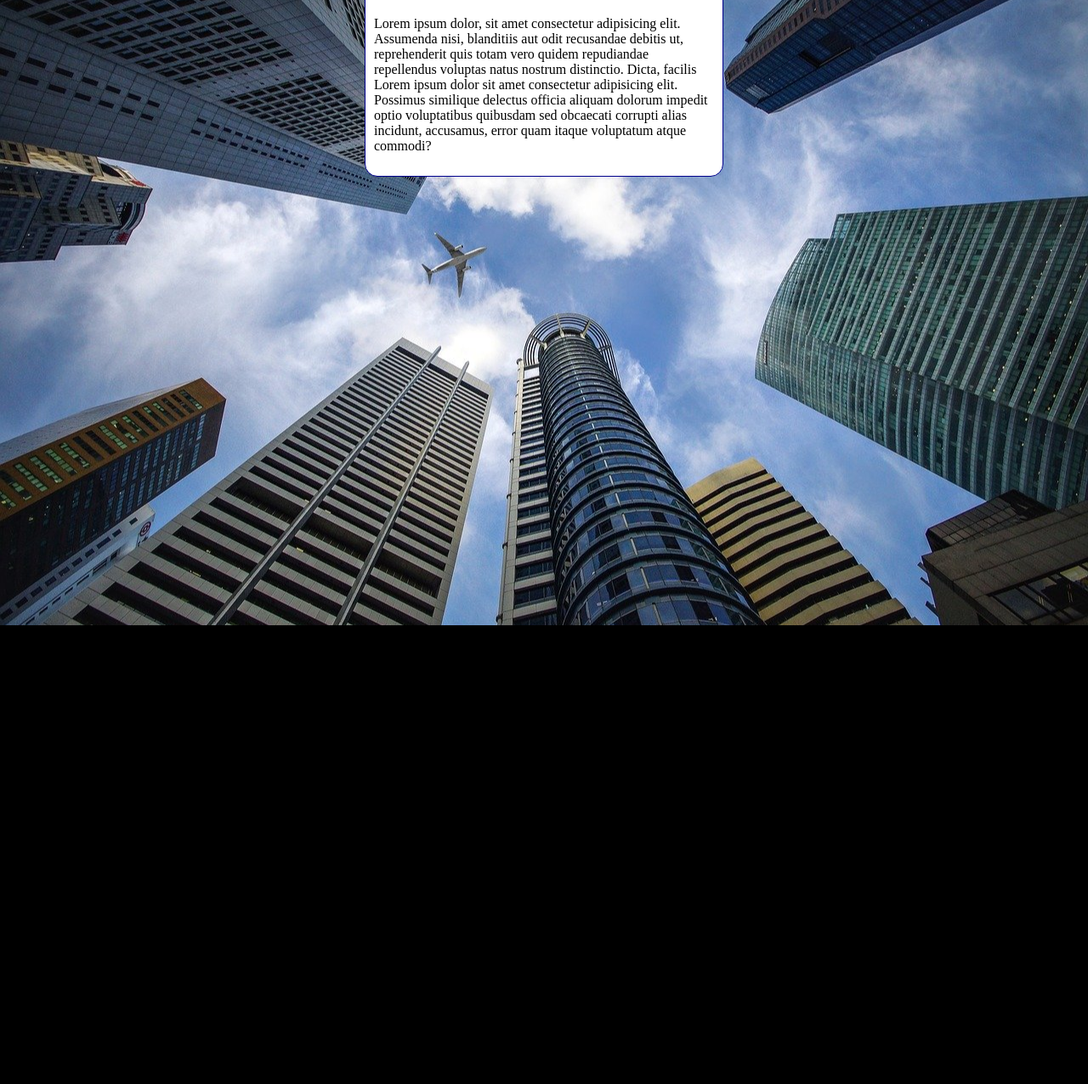
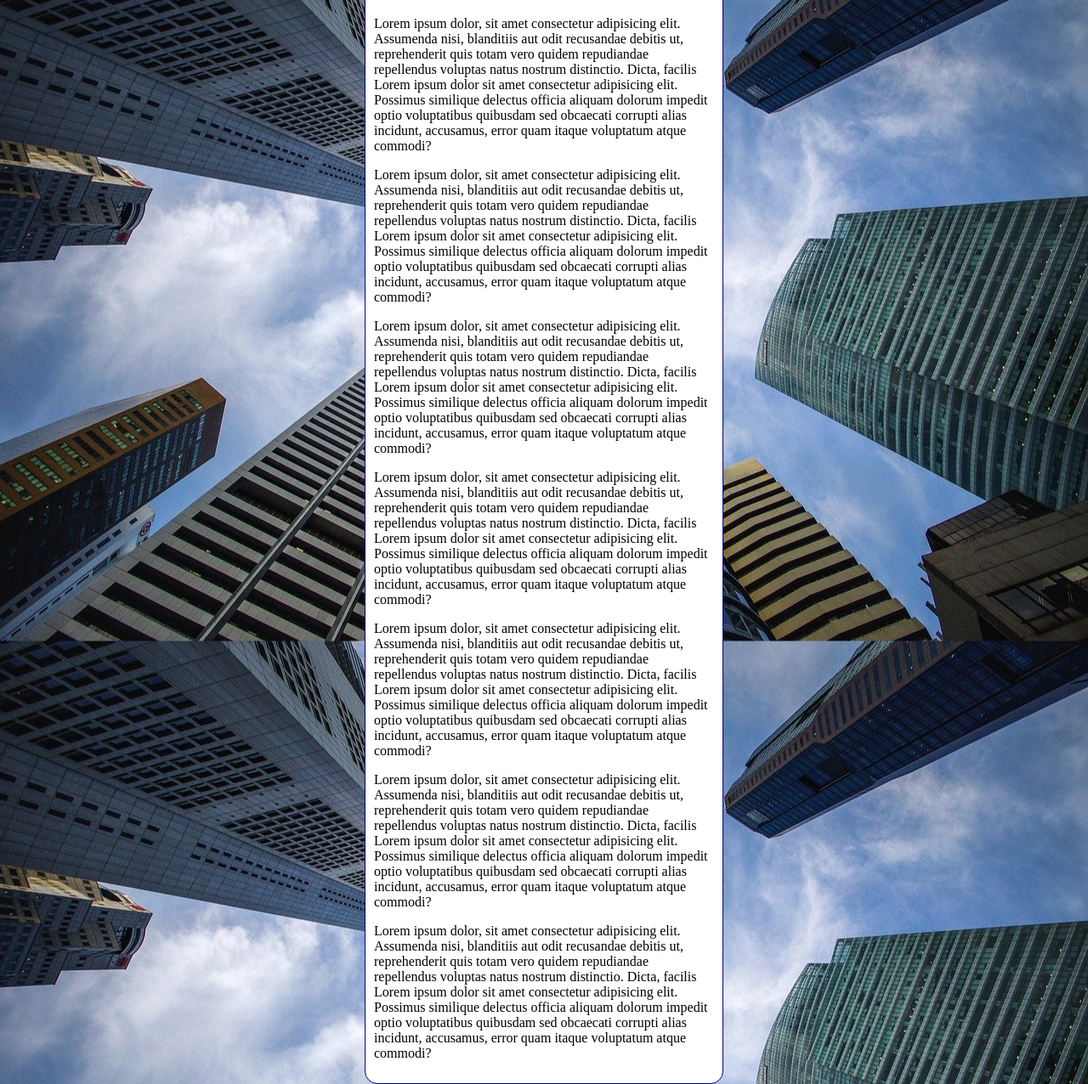
Before and after one commit to EduardoL07/html-css, a plain HTML site: page Módulo 3/ex022/fundo006.html in a window 1280 px wide. Shown: the part 80-1356 px from the top of the page at 85% size. Before the commit the page ends 816 px from the top, so only its background shows below. Drawn offline with Linux system fonts and the light colour scheme.

Commit message:
Update fundo006.html

```diff
--- a/Módulo 3/ex022/fundo006.html
+++ b/Módulo 3/ex022/fundo006.html
@@ -10,7 +10,7 @@
             background-color: black;
             background-image: url(imagens/wallpaper002.jpg);
             background-position: center center;
-            background-repeat: no-repeat;
+            background-repeat: repeat-y;
             background-size: cover;
         }
 
@@ -28,6 +28,18 @@
     <main>
         <h1>Teste de Imagem de Fundo </h1>
         <p>Lorem ipsum dolor, sit amet consectetur adipisicing elit. Assumenda nisi, blanditiis aut odit recusandae debitis ut, reprehenderit quis totam vero quidem repudiandae repellendus voluptas natus nostrum distinctio. Dicta, facilis Lorem ipsum dolor sit amet consectetur adipisicing elit. Possimus similique delectus officia aliquam dolorum impedit optio voluptatibus quibusdam sed obcaecati corrupti alias incidunt, accusamus, error quam itaque voluptatum atque commodi?<facere</p>
+        <p>Lorem ipsum dolor, sit amet consectetur adipisicing elit. Assumenda nisi, blanditiis aut odit recusandae debitis ut, reprehenderit quis totam vero quidem repudiandae repellendus voluptas natus nostrum distinctio. Dicta, facilis Lorem ipsum dolor sit amet consectetur adipisicing elit. Possimus similique delectus officia aliquam dolorum impedit optio voluptatibus quibusdam sed obcaecati corrupti alias incidunt, accusamus, error quam itaque voluptatum atque commodi?<facere</p>
+
+        <p>Lorem ipsum dolor, sit amet consectetur adipisicing elit. Assumenda nisi, blanditiis aut odit recusandae debitis ut, reprehenderit quis totam vero quidem repudiandae repellendus voluptas natus nostrum distinctio. Dicta, facilis Lorem ipsum dolor sit amet consectetur adipisicing elit. Possimus similique delectus officia aliquam dolorum impedit optio voluptatibus quibusdam sed obcaecati corrupti alias incidunt, accusamus, error quam itaque voluptatum atque commodi?<facere</p>
+
+
+        <p>Lorem ipsum dolor, sit amet consectetur adipisicing elit. Assumenda nisi, blanditiis aut odit recusandae debitis ut, reprehenderit quis totam vero quidem repudiandae repellendus voluptas natus nostrum distinctio. Dicta, facilis Lorem ipsum dolor sit amet consectetur adipisicing elit. Possimus similique delectus officia aliquam dolorum impedit optio voluptatibus quibusdam sed obcaecati corrupti alias incidunt, accusamus, error quam itaque voluptatum atque commodi?<facere</p>
+
+        <p>Lorem ipsum dolor, sit amet consectetur adipisicing elit. Assumenda nisi, blanditiis aut odit recusandae debitis ut, reprehenderit quis totam vero quidem repudiandae repellendus voluptas natus nostrum distinctio. Dicta, facilis Lorem ipsum dolor sit amet consectetur adipisicing elit. Possimus similique delectus officia aliquam dolorum impedit optio voluptatibus quibusdam sed obcaecati corrupti alias incidunt, accusamus, error quam itaque voluptatum atque commodi?<facere</p>
+
+        <p>Lorem ipsum dolor, sit amet consectetur adipisicing elit. Assumenda nisi, blanditiis aut odit recusandae debitis ut, reprehenderit quis totam vero quidem repudiandae repellendus voluptas natus nostrum distinctio. Dicta, facilis Lorem ipsum dolor sit amet consectetur adipisicing elit. Possimus similique delectus officia aliquam dolorum impedit optio voluptatibus quibusdam sed obcaecati corrupti alias incidunt, accusamus, error quam itaque voluptatum atque commodi?<facere</p>
+
+        <p>Lorem ipsum dolor, sit amet consectetur adipisicing elit. Assumenda nisi, blanditiis aut odit recusandae debitis ut, reprehenderit quis totam vero quidem repudiandae repellendus voluptas natus nostrum distinctio. Dicta, facilis Lorem ipsum dolor sit amet consectetur adipisicing elit. Possimus similique delectus officia aliquam dolorum impedit optio voluptatibus quibusdam sed obcaecati corrupti alias incidunt, accusamus, error quam itaque voluptatum atque commodi?<facere</p>
     </main>
 </body>
 </html>
```
